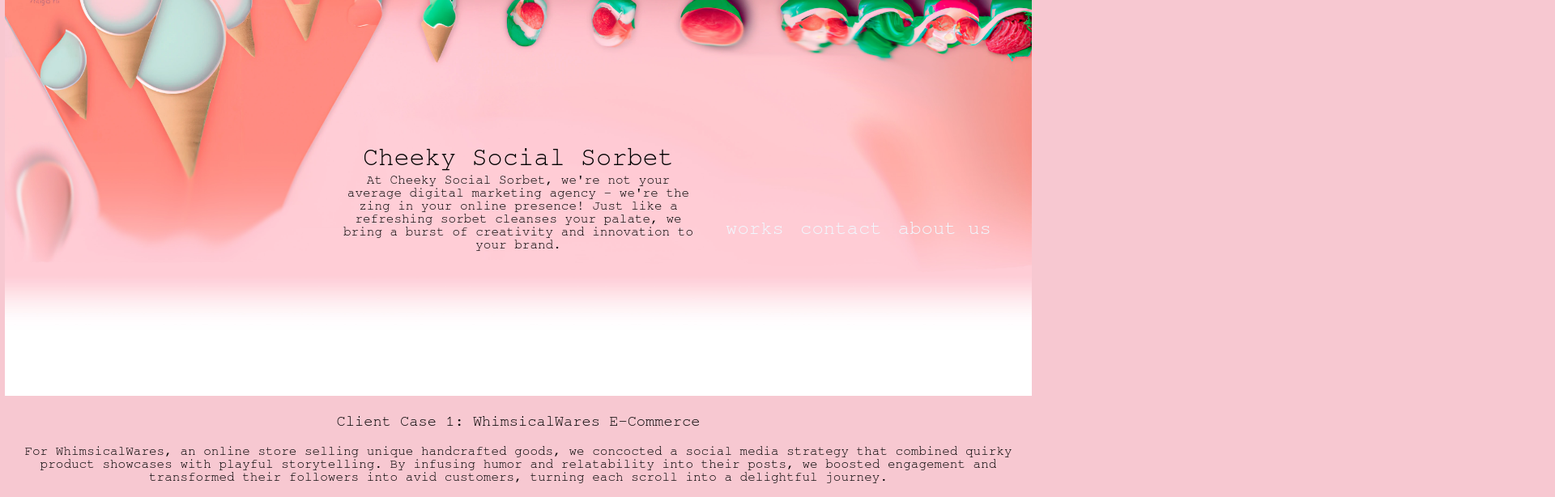
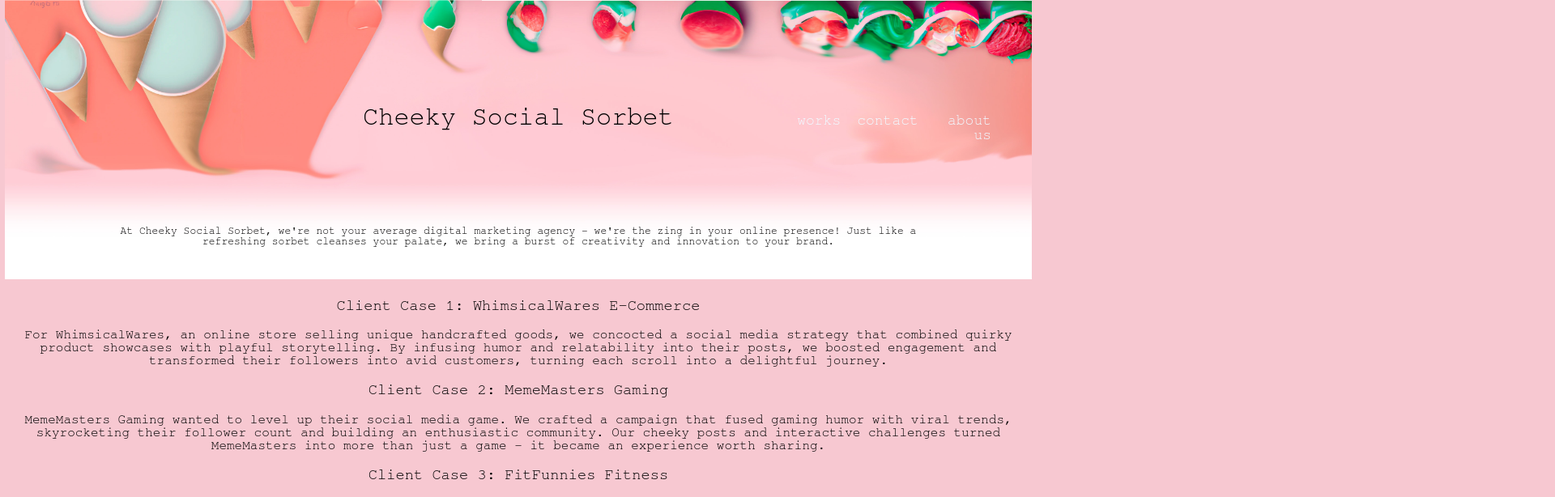
Before and after one commit to tammenterho/homepage_sandbox, a React (Create React App) app in the folder hp_front2/: page / in a window 1280 px wide. Shown: the top 614 px of the page at 81% size, 1920 px wide, since content can reach past the window. Built offline with nearby package versions, Linux system fonts and the light colour scheme.

Commit message:
crafting image

```diff
--- a/hp_front2/src/App.css
+++ b/hp_front2/src/App.css
@@ -6,24 +6,41 @@ body {
   position: absolute;
   top: 35%;
   left: 50%;
+  font-size: xxx-large;
   transform: translate(-50%, -50%);
   font-family: "FreeMono", monospace;
   font-weight: 300;
 }
 .slogan {
   position: absolute;
-  top: 50%;
+  top: 80%;
   left: 50%;
   transform: translate(-50%, -50%);
   width: 35%;
   font-family: "FreeMono", monospace;
-  font-weight: 100;
+  font-size: larger;
+  text-align: center;
+}
+@media (max-width: 1400px) {
+  .slogan {
+    width: 80%; /* Pienennä leveys */
+    font-size: small; /* Pienennä fonttikokoa */
+  }
+  .otsikko {
+    width: 200%; /* Pienennä leveys */
+    font-size: xx-large; /* Pienennä fonttikokoa */
+  }
+  .nav p {
+    width: 200%; /* Pienennä leveys */
+    font-size: large; /* Pienennä fonttikokoa */
+    top: 20%;
+  }
 }
 
 .nav {
   text-align: right;
   position: absolute;
-  top: 50%;
+  top: 35%;
   right: 16px;
   display: flex;
   margin-right: 20px;
--- a/hp_front2/src/App.js
+++ b/hp_front2/src/App.js
@@ -10,17 +10,17 @@ function App() {
             alt="cheeky sorbet logo"
           />
           <h1 className="otsikko">Cheeky Social Sorbet</h1>
+          <div className="nav">
+            <p>works</p>
+            <p>contact</p>
+            <p>about us</p>
+          </div>
           <p className="slogan">
             At Cheeky Social Sorbet, we're not your average digital marketing
             agency – we're the zing in your online presence! Just like a
             refreshing sorbet cleanses your palate, we bring a burst of
             creativity and innovation to your brand.
           </p>
-          <div className="nav">
-            <p>works</p>
-            <p>contact</p>
-            <p>about us</p>
-          </div>
         </div>
       </div>
       <div className="works">
```
Also changed, not shown: hp_front2/src/hp_front2_header_img.jpg.
